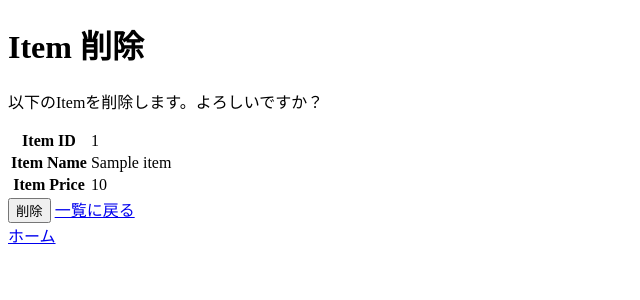
After one commit to masao-sys/heroku-app, a Django app: page /item/delete/1/ in a window 1280 px wide. The commit adds this page. Shown: the top 300 px of the page, without its empty margins (0-640 px from the left). Run offline with Django 4.2, Linux system fonts and the light colour scheme; tables that the repository leaves empty hold one stand-in row (values such as "Sample post"); some libraries are stand-ins or nearby versions.

Commit message:
imageのcrud処理を実装

```diff
--- a/app/models/__init__.py
+++ b/app/models/__init__.py
@@ -1 +1,2 @@
 from app.models.custom_user import *
+from app.models.item import *
--- /dev/null
+++ b/app/models/item.py
@@ -0,0 +1,12 @@
+from django.db import models
+
+
+class Item(models.Model):
+    name = models.CharField(max_length=255)
+    price = models.IntegerField()
+    image = models.ImageField(upload_to='items/')
+    created_at = models.DateTimeField(auto_now_add=True)
+    updated_at = models.DateTimeField(auto_now=True)
+
+    def __str__(self):
+        return self.name
--- a/app/templates/app/top.html
+++ b/app/templates/app/top.html
@@ -21,4 +21,5 @@
             <a href="{% url 'account_login' %}">ログイン</a>
         {% endif %}
     {% endif %}
+    <a href="{% url 'item-list' %}">Item一覧</a>
 {% endblock %}
--- /dev/null
+++ b/app/templates/item/delete.html
@@ -0,0 +1,27 @@
+{% extends 'base.html' %}
+{% load static %}
+
+{% block content %}
+    <h1>Item 削除</h1>
+    <p>以下のItemを削除します。よろしいですか？</p>
+    <form action="{% url 'item-delete' item.id %}" method="post">
+        {% csrf_token %}
+        <table>
+            <tr>
+                <th>Item ID</th>
+                <td>{{ item.id }}</td>
+            </tr>
+            <tr>
+                <th>Item Name</th>
+                <td>{{ item.name }}</td>
+            </tr>
+            <tr>
+                <th>Item Price</th>
+                <td>{{ item.price }}</td>
+            </tr>
+        </table>
+        <input type="submit" value="削除">
+        <a href="{% url 'item-list' %}">一覧に戻る</a>
+    </form>
+
+{% endblock %}
--- a/app/urls.py
+++ b/app/urls.py
@@ -1,5 +1,5 @@
 from django.urls import path, include
-from app.views import top, credit
+from app.views import top, credit, item
 
 urlpatterns = [
     path('', top.TopView.as_view(), name='top'),
@@ -8,4 +8,9 @@ urlpatterns = [
     path('credit/register/', credit.CreditRegisterView.as_view(), name='credit-register'),
     path('credit/update/', credit.CreditUpdateView.as_view(), name='credit-update'),
     path('subscription/cancel/', credit.SubscriptionCancelView.as_view(), name='subscription-cancel'),
+
+    path('item/', item.ItemListView.as_view(), name='item-list'),
+    path('item/create/', item.ItemCreateView.as_view(), name='item-create'),
+    path('item/update/<int:pk>/', item.ItemUpdateView.as_view(), name='item-update'),
+    path('item/delete/<int:pk>/', item.ItemDeleteView.as_view(), name='item-delete'),
 ]
--- /dev/null
+++ b/app/views/item.py
@@ -0,0 +1,30 @@
+from django.urls import reverse_lazy
+from django.views.generic import ListView, CreateView, UpdateView, DeleteView
+
+from app.models import Item
+
+
+class ItemListView(ListView):
+    template_name = 'item/list.html'
+    model = Item
+    paginate_by = 20
+
+
+class ItemCreateView(CreateView):
+    template_name = 'item/create.html'
+    model = Item
+    fields = ('name', 'price', 'image')
+    success_url = reverse_lazy('item-list')
+
+
+class ItemUpdateView(UpdateView):
+    template_name = 'item/update.html'
+    model = Item
+    fields = ('name', 'price', 'image')
+    success_url = reverse_lazy('item-list')
+
+
+class ItemDeleteView(DeleteView):
+    template_name = 'item/delete.html'
+    model = Item
+    success_url = reverse_lazy('item-list')
--- a/requirements.txt
+++ b/requirements.txt
@@ -10,4 +10,4 @@ whitenoise==6.6.0
 stripe==9.3.0
 django-heroku==0.3.1
 Pillow==9.0.0
-django-cloudinary-storage==0.2.0
+django-cloudinary-storage==0.3.0
```
Also changed, not shown: app/templates/item/create.html (added, +11 -0 lines), app/templates/item/list.html (added, +28 -0 lines), app/templates/item/update.html (added, +11 -0 lines), config/settings.py (+13 -0 lines), app/migrations/0002_item.py (added).
